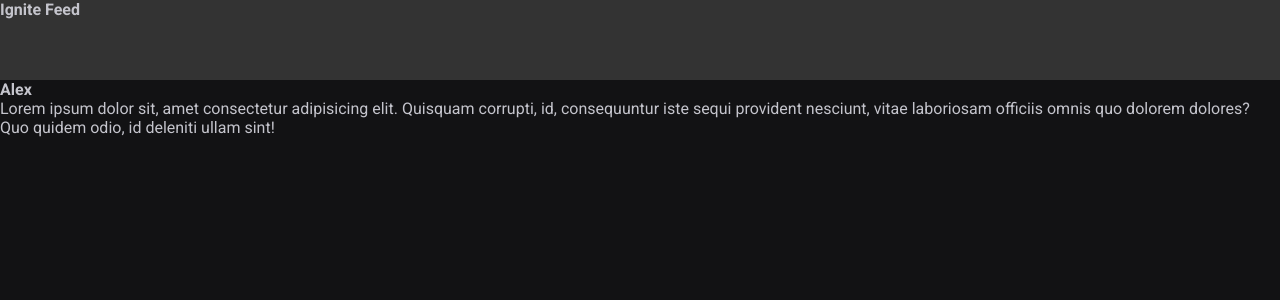
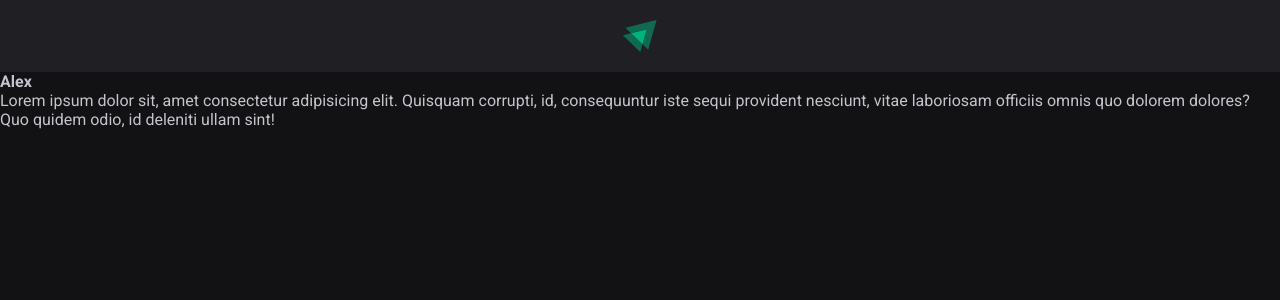
Before and after one commit to vessoni/Feed, a React (Vite) app: page / in a window 1280 px wide. Shown: the top 300 px of the page. Built offline with nearby package versions, Linux system fonts and the light colour scheme.

Commit message:
Added logo - header

```diff
--- a/src/components/Header.jsx
+++ b/src/components/Header.jsx
@@ -1,9 +1,11 @@
 import styles from './Header.module.css'
+
+import igniteLogo from '../assets/ignite-logo.svg';
 
 export function Header(){
   return(
     <header className={styles.header}>
-    <strong >Ignite Feed</strong>
-    </header>
+      <img src={igniteLogo} alt='ignite Logo'/>
+     </header>
   );
 }
--- a/src/components/Header.module.css
+++ b/src/components/Header.module.css
@@ -1,4 +1,10 @@
 .header{
-  background: #333;
-  height: 80px;
+  background: var(--gray-800);
+  display:flex;
+  justify-content: center;
+  padding: 1.25rem 0;
 }
+
+.header img {
+  height: 2rem;
+}
```
Also changed, not shown: src/assets/Ignite-logo.svg (added).
